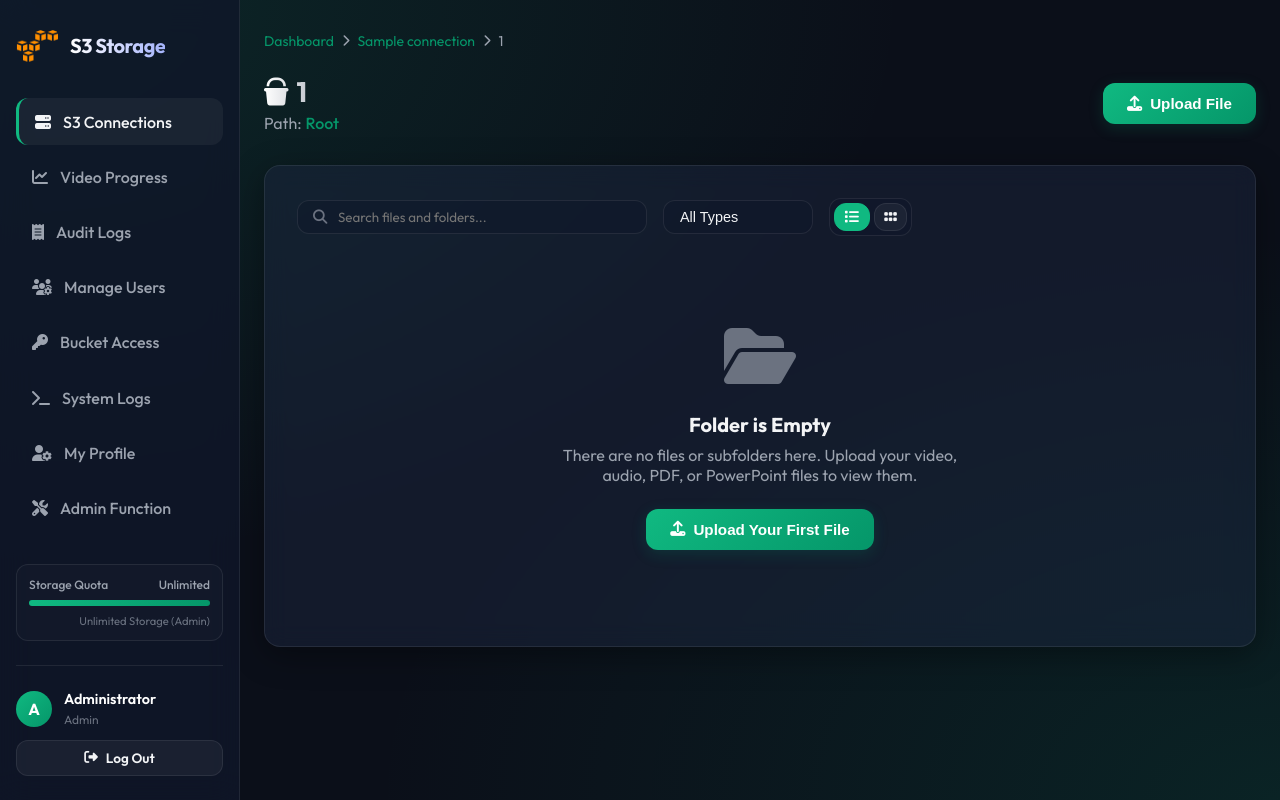
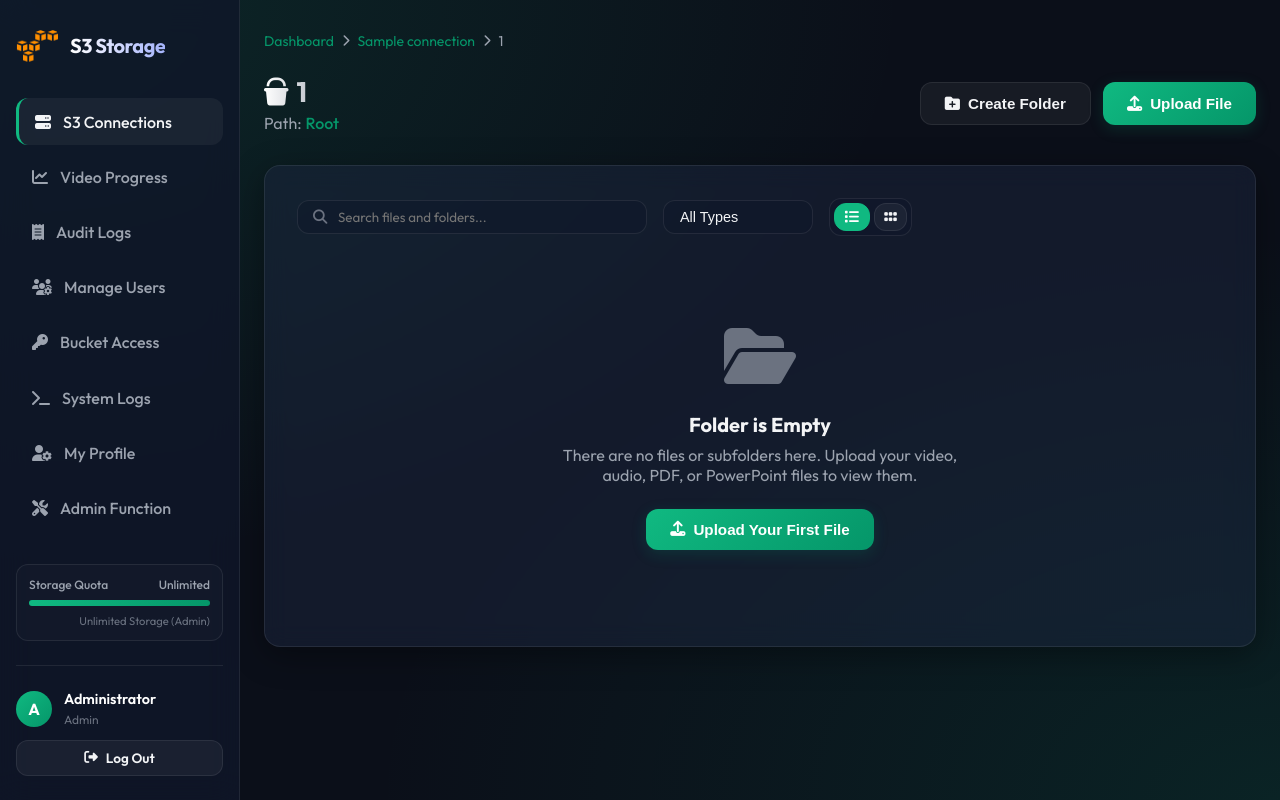
Before and after one commit to nguyenngocdantruong/S3Storage, a Flask app: page /connection/1/bucket/1/browse in a window 1280 px wide. Run offline with Flask 3, Linux system fonts and the light colour scheme; the visitor is signed in with stand-in values (Sample User, id 1); tables that the repository leaves empty hold one stand-in row (values such as "Sample post"); data that the repository does not hold is empty; some libraries are stand-ins or nearby versions.

Commit message:
feat: implement sequential queue-based upload, folder creation, and update CI/CD deployment script for Docker support

```diff
--- a/app.py
+++ b/app.py
@@ -1353,6 +1353,30 @@ def confirm_upload(connection_id, bucket_name):
     except Exception as e:
         return jsonify({'status': 'error', 'message': str(e)}), 500
 
+@app.route('/connection/<connection_id>/bucket/<bucket_name>/create-folder', methods=['POST'])
+@login_required
+def create_folder(connection_id, bucket_name):
+    conn = S3Connection.query.filter_by(connection_id=connection_id).first_or_404()
+    if not check_bucket_edit_access(g.user, conn, bucket_name):
+        return jsonify({'status': 'error', 'message': 'Permission Denied.'}), 403
+    data = request.get_json() or {}
+    folder_name = data.get('folder_name', '').strip()
+    prefix = data.get('prefix', '')
+    if not folder_name:
+        return jsonify({'status': 'error', 'message': 'Folder name cannot be empty.'}), 400
+    from werkzeug.utils import secure_filename
+    secured_name = secure_filename(folder_name)
+    if not secured_name:
+        return jsonify({'status': 'error', 'message': 'Invalid folder name.'}), 400
+    key = prefix + secured_name + '/'
+    try:
+        s3 = get_s3_client(conn)
+        s3.put_object(Bucket=bucket_name, Key=key, Body=b'')
+        log_action(g.user.id, None, conn.name, bucket_name, 'CREATE_FOLDER', f"Created folder '{key}'")
+        return jsonify({'status': 'success', 'message': 'Folder created successfully.'})
+    except Exception as e:
+        return jsonify({'status': 'error', 'message': str(e)}), 500
+
 @app.route('/connection/<connection_id>/bucket/<bucket_name>/save-text', methods=['POST'])
 @login_required
 def save_text_file(connection_id, bucket_name):
--- a/templates/browser.html
+++ b/templates/browser.html
@@ -47,6 +47,9 @@
         {% endif %}
 
         {% if can_edit %}
+            <button class="btn btn-secondary" onclick="openModal('createFolderModal')" style="display: inline-flex; align-items: center; gap: 0.5rem;">
+                <i class="fa-solid fa-folder-plus"></i> Create Folder
+            </button>
             <button class="btn btn-primary" onclick="openModal('uploadModal')">
                 <i class="fa-solid fa-upload"></i> Upload File
             </button>
@@ -626,6 +629,26 @@
         </div>
     </div>
 
+    <!-- Create Folder Modal -->
+    <div id="createFolderModal" class="modal-overlay">
+        <div class="modal-content upload-modal-content" style="max-width: 450px !important;">
+            <h2 style="font-size: 1.25rem; margin-bottom: 1.25rem; display: flex; justify-content: space-between; align-items: center; width: 100%;">
+                <span>Create Folder</span>
+                <button onclick="closeModal('createFolderModal')" style="background: none; border: none; color: var(--text-secondary); cursor: pointer;"><i class="fa-solid fa-xmark"></i></button>
+            </h2>
+            <form id="create-folder-form" style="width: 100%; display: flex; flex-direction: column; gap: 1rem;">
+                <div>
+                    <label for="create-folder-name" style="display: block; font-size: 0.85rem; color: var(--text-secondary); margin-bottom: 0.5rem;">Folder Name</label>
+                    <input type="text" id="create-folder-name" class="form-control" style="width: 100%;" required placeholder="e.g. documents">
+                </div>
+                <div style="display: flex; justify-content: flex-end; gap: 1rem; margin-top: 0.5rem; width: 100%;">
+                    <button type="button" class="btn btn-secondary" onclick="closeModal('createFolderModal')">Cancel</button>
+                    <button type="submit" class="btn btn-primary">Create</button>
+                </div>
+            </form>
+        </div>
+    </div>
+
     <!-- Upload File Modal -->
     <div id="uploadModal" class="modal-overlay">
         <div class="modal-content upload-modal-content">
@@ -789,6 +812,33 @@ document.addEventListener('DOMContentLoaded', () => {
         }
     }
 
+    let uploadQueue = [];
+    let isUploading = false;
+
+    async function processQueue() {
+        if (isUploading) return;
+        if (uploadQueue.length === 0) return;
+        isUploading = true;
+        while (uploadQueue.length > 0) {
+            const fileId = uploadQueue.shift();
+            const state = globalUploads[fileId];
+            if (!state || state.isCancelled || state.isCompleted) {
+                continue;
+            }
+            const statusEl = document.getElementById(`widget-status-${fileId}`);
+            if (statusEl) {
+                statusEl.textContent = 'Initiating...';
+                statusEl.className = 'preview-item-status uploading';
+            }
+            try {
+                await startUpload(fileId);
+            } catch (err) {
+                console.error("Queue upload failed for: " + fileId, err);
+            }
+        }
+        isUploading = false;
+    }
+
     async function startUpload(fileId) {
         const state = globalUploads[fileId];
         const file = state.file;
@@ -819,10 +869,11 @@ document.addEventListener('DOMContentLoaded', () => {
                 state.isPaused = false;
                 pauseBtn.style.display = 'inline-block';
                 resumeBtn.style.display = 'none';
-                statusEl.textContent = 'Uploading...';
-                statusEl.className = 'preview-item-status uploading';
+                statusEl.textContent = 'Queued...';
+                statusEl.className = 'preview-item-status pending';
                 state.startTime = Date.now();
-                startUpload(fileId);
+                uploadQueue.push(fileId);
+                processQueue();
             });
 
             cancelBtn.addEventListener('click', async () => {
@@ -852,7 +903,7 @@ document.addEventListener('DOMContentLoaded', () => {
         }
 
         try {
-            const CHUNK_SIZE = 64 * 1024 * 1024;
+            const CHUNK_SIZE = file.size >= 3 * 1024 * 1024 * 1024 ? 128 * 1024 * 1024 : 64 * 1024 * 1024;
             const totalParts = Math.ceil(file.size / CHUNK_SIZE) || 1;
 
             if (!state.completedParts) {
@@ -967,7 +1018,7 @@ document.addEventListener('DOMContentLoaded', () => {
                 state.partProgress[partNumber] = chunkBlob.size;
             };
 
-            const CONCURRENCY = 3;
+            const CONCURRENCY = 5;
             const partsToUpload = [];
             for (let p = 1; p <= totalParts; p++) {
                 if (!state.completedParts.has(p)) {
@@ -1293,8 +1344,9 @@ document.addEventListener('DOMContentLoaded', () => {
         updateQueueSummary();
 
         newBatchIds.forEach((fileId) => {
-            startUpload(fileId);
-        });
+            uploadQueue.push(fileId);
+        });
+        processQueue();
     });
 
     // Widget Minimize / Expand logic
@@ -1558,6 +1610,38 @@ document.addEventListener('DOMContentLoaded', () => {
         });
     }
 
+    const createFolderForm = document.getElementById('create-folder-form');
+    if (createFolderForm) {
+        createFolderForm.addEventListener('submit', async (e) => {
+            e.preventDefault();
+            const folderName = document.getElementById('create-folder-name').value.trim();
+            if (!folderName) return;
+            const submitBtn = createFolderForm.querySelector('button[type="submit"]');
+            submitBtn.disabled = true;
+            submitBtn.innerHTML = '<i class="fa-solid fa-spinner fa-spin"></i> Creating...';
+            try {
+                const response = await fetch("{{ url_for('create_folder', connection_id=connection.connection_id, bucket_name=bucket_name) }}", {
+                    method: 'POST',
+                    headers: { 'Content-Type': 'application/json' },
+                    body: JSON.stringify({ folder_name: folderName, prefix: "{{ prefix }}" })
+                });
+                const data = await response.json();
+                if (data.status === 'success') {
+                    window.location.reload();
+                } else {
+                    alert(data.message || 'Failed to create folder.');
+                    submitBtn.disabled = false;
+                    submitBtn.textContent = 'Create';
+                }
+            } catch (err) {
+                console.error(err);
+                alert('An error occurred during folder creation.');
+                submitBtn.disabled = false;
+                submitBtn.textContent = 'Create';
+            }
+        });
+    }
+
     window.performBulkDelete = async () => {
         const checkedBoxes = document.querySelectorAll('.file-checkbox:checked');
         if (checkedBoxes.length === 0) return;
```
Also changed, not shown: 1 other file.
